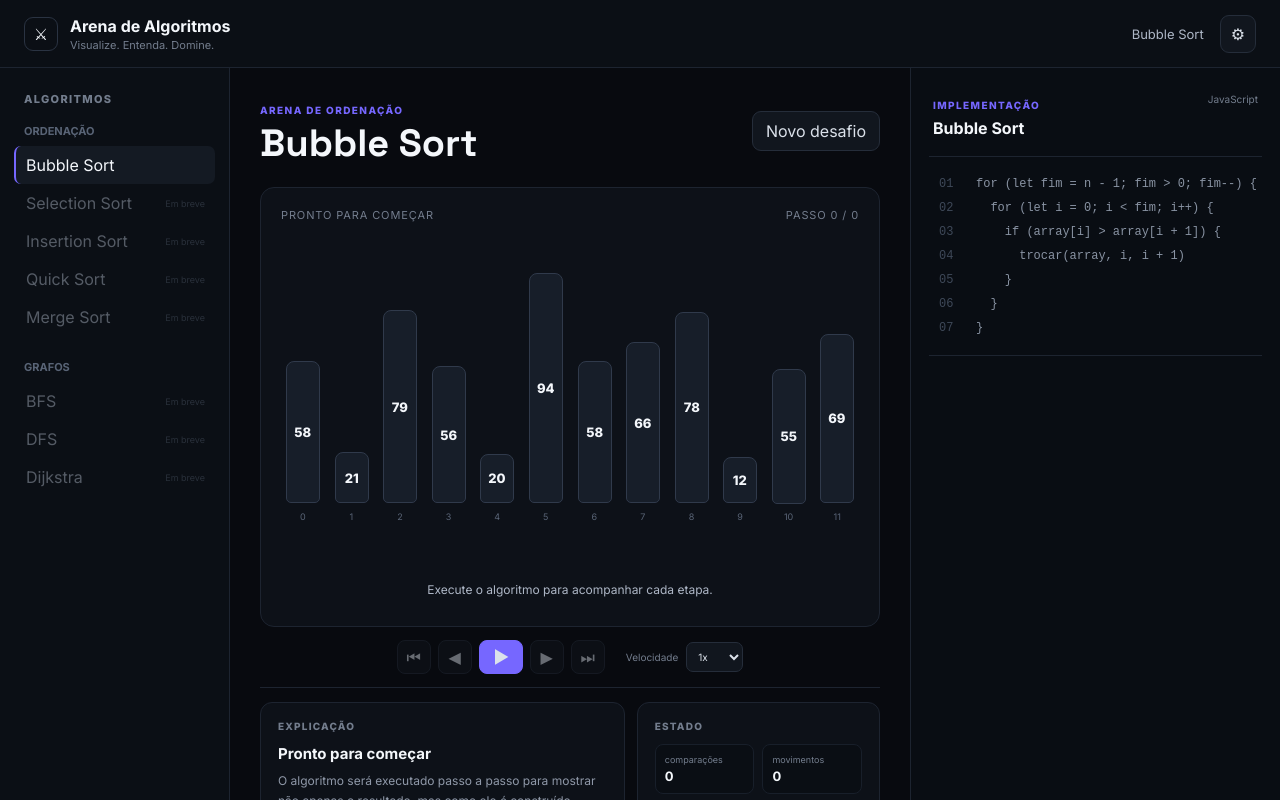
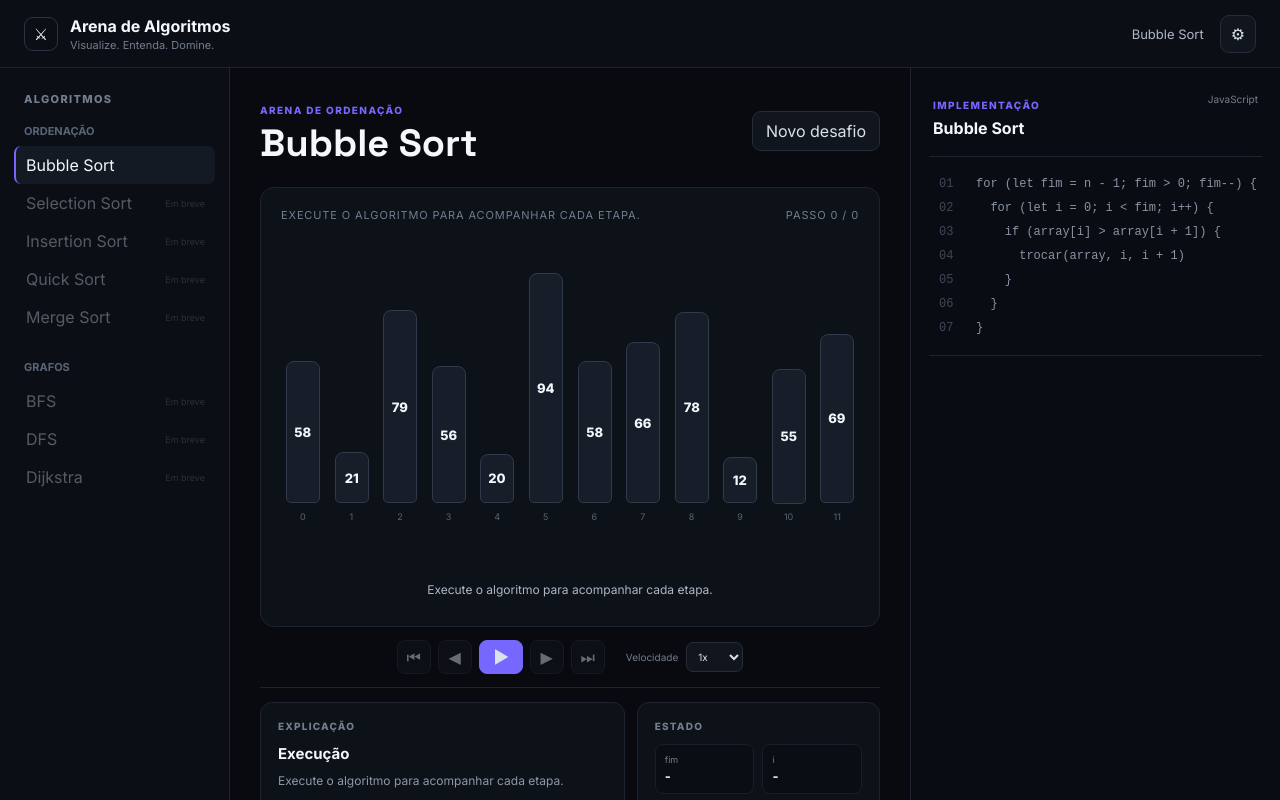
Before and after one commit to ArthurNunesDev/arena-algoritmos, a React (Vite) app in the folder frontend/: page / in a window 1280 px wide. Shown: the top 800 px of the page. Built offline with nearby package versions, Linux system fonts and the light colour scheme.

Commit message:
feat: sincroniza explicacao variaveis e codigo com cada passo

```diff
--- a/frontend/src/App.jsx
+++ b/frontend/src/App.jsx
@@ -154,7 +154,8 @@ export default function App() {
     String(Math.floor((tempo % 1000) / 10)).padStart(2, '0')
 
   const algoritmoAtual = algoritmos.find((item) => item.id === algoritmo)
-  const eventoAtual = passo?.tipo === 'troca' ? 'Troca de elementos' : passo?.tipo === 'comparacao' ? 'Comparando elementos' : 'Pronto para começar'
+  const linhaAtiva = passo?.linha ?? 0
+  const eventoAtual = passo?.mensagem || 'Execute o algoritmo para acompanhar cada etapa.'
 
   return (
     <main className="app-shell">
@@ -255,17 +256,17 @@ export default function App() {
             <div className="info-grid">
               <section className="info-panel explanation">
                 <div className="panel-title">Explicação</div>
-                <h2>{eventoAtual}</h2>
-                <p>{passo?.tipo === 'troca'
-                  ? 'Como os elementos estavam fora de ordem, o algoritmo troca suas posições para aproximar o array da ordenação final.'
-                  : passo?.tipo === 'comparacao'
-                    ? 'O Bubble Sort percorre elementos vizinhos e verifica se o primeiro é maior que o segundo.'
-                    : 'O algoritmo será executado passo a passo para mostrar não apenas o resultado, mas como ele é construído.'}</p>
+                <h2>{passo?.tipo === 'troca' ? 'Troca' : passo?.tipo === 'comparacao' ? 'Comparação' : 'Execução'}</h2>
+                <p>{eventoAtual}</p>
               </section>
 
               <section className="info-panel variables">
                 <div className="panel-title">Estado</div>
                 <div className="state-list">
+                  <div><span>fim</span><strong>{passo?.variaveis?.fim ?? '-'}</strong></div>
+                  <div><span>i</span><strong>{passo?.variaveis?.i ?? '-'}</strong></div>
+                  <div><span>esquerda</span><strong>{passo?.variaveis?.esquerda ?? '-'}</strong></div>
+                  <div><span>direita</span><strong>{passo?.variaveis?.direita ?? '-'}</strong></div>
                   <div><span>comparações</span><strong>{comparacoes}</strong></div>
                   <div><span>movimentos</span><strong>{movimentos}</strong></div>
                   <div><span>tempo</span><strong>{tempoFormatado}</strong></div>
@@ -284,7 +285,7 @@ export default function App() {
               <span className="language">JavaScript</span>
             </div>
             <pre>{bubbleCode.map((linha, index) => (
-              <code className={'code-line' + (passo && ((passo.tipo === 'comparacao' && index === 2) || (passo.tipo === 'troca' && index === 3)) ? ' active' : '')} key={index}>
+              <code className={'code-line' + (linhaAtiva === index + 1 ? ' active' : '')} key={index}>
                 <span>{String(index + 1).padStart(2, '0')}</span>{linha}
               </code>
             ))}</pre>
```
